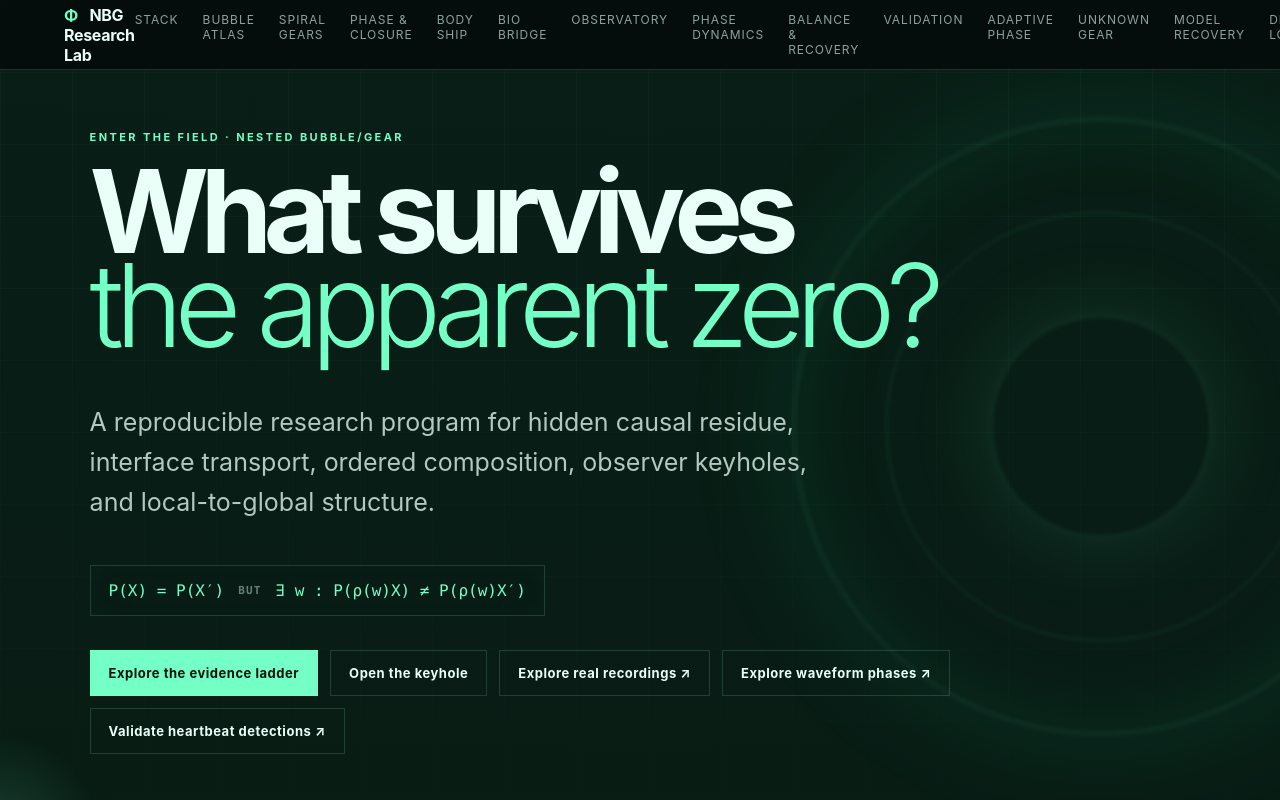
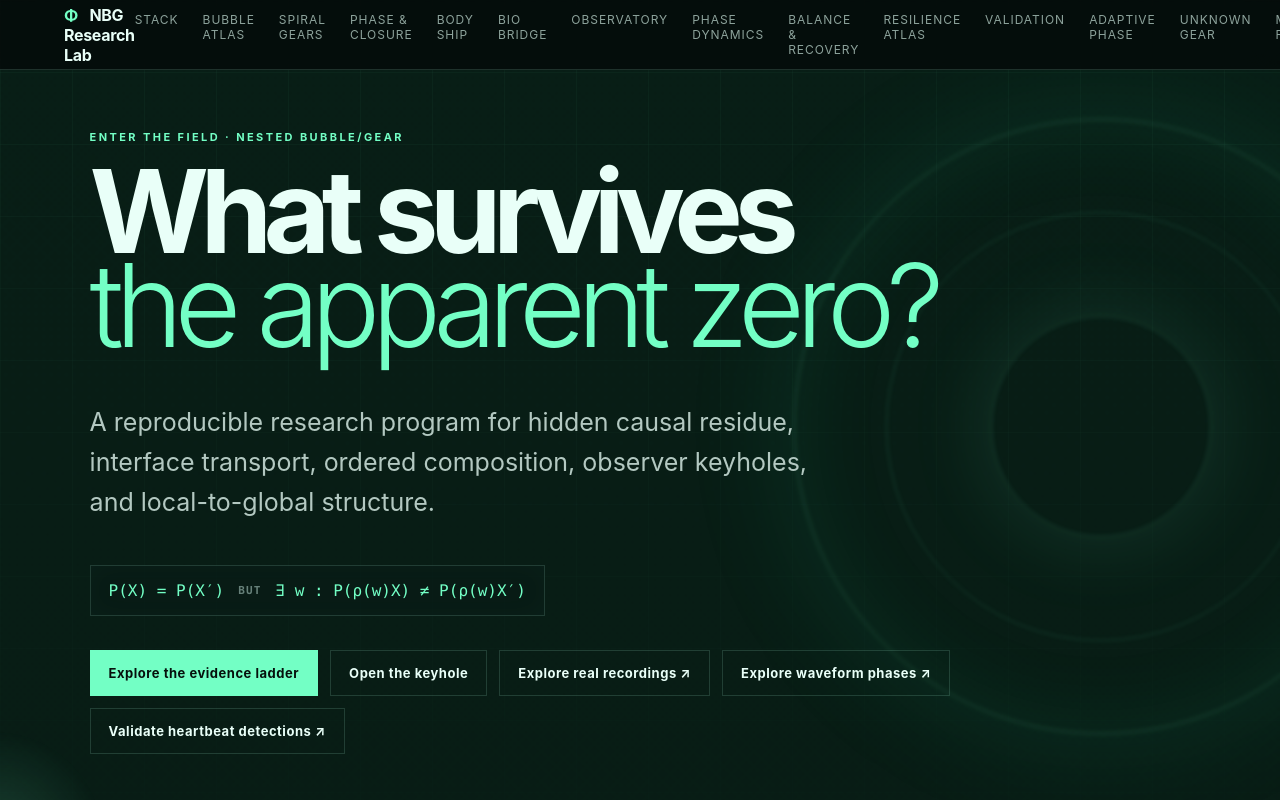
Before and after one commit to MichaelWave369/NestedBubbleGear, a React (Vite) app: page / in a window 1280 px wide. Shown: the top 800 px of the page. Built offline with nearby package versions, Linux system fonts and the light colour scheme.

Commit message:
feat(BR2): mount Resilience Atlas on GitHub Pages

```diff
--- a/src/App.jsx
+++ b/src/App.jsx
@@ -12,6 +12,7 @@ import BiologicalOscillatorBridge from './BiologicalOscillatorBridge.jsx'
 import ResonanceObservatory from './ResonanceObservatory.jsx'
 import PhaseDynamicsLab from './PhaseDynamicsLab.jsx'
 import BalanceRecoveryLab from './BalanceRecoveryLab.jsx'
+import ResilienceAtlas from './ResilienceAtlas.jsx'
 import IndependentSignalValidationLab from './IndependentSignalValidationLab.jsx'
 import {
   RELATION_OPTIONS,
@@ -526,6 +527,7 @@ function App() {
           <a href="#resonance-observatory">Observatory</a>
           <a href="#phase-dynamics">Phase Dynamics</a>
           <a href="#balance-recovery">Balance &amp; Recovery</a>
+          <a href="#resilience-atlas">Resilience Atlas</a>
           <a href="#independent-validation">Validation</a>
           <a href="#adaptive-phase">Adaptive Phase</a>
           <a href="#unknown-gear">Unknown Gear</a>
@@ -663,6 +665,7 @@ function App() {
       <ResonanceObservatory />
       <PhaseDynamicsLab />
       <BalanceRecoveryLab />
+      <ResilienceAtlas />
       <IndependentSignalValidationLab />
       <AdaptivePhaseKeyhole />
       <UnknownGearLab />
```
